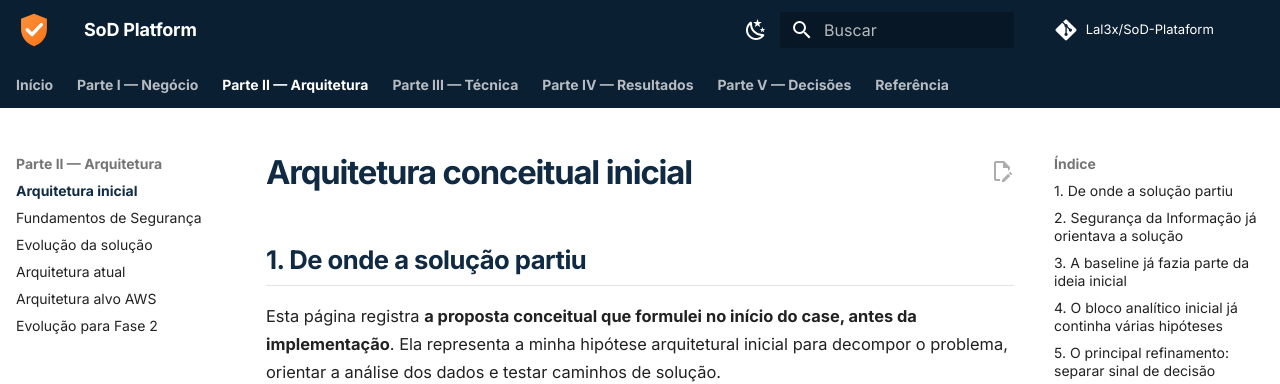
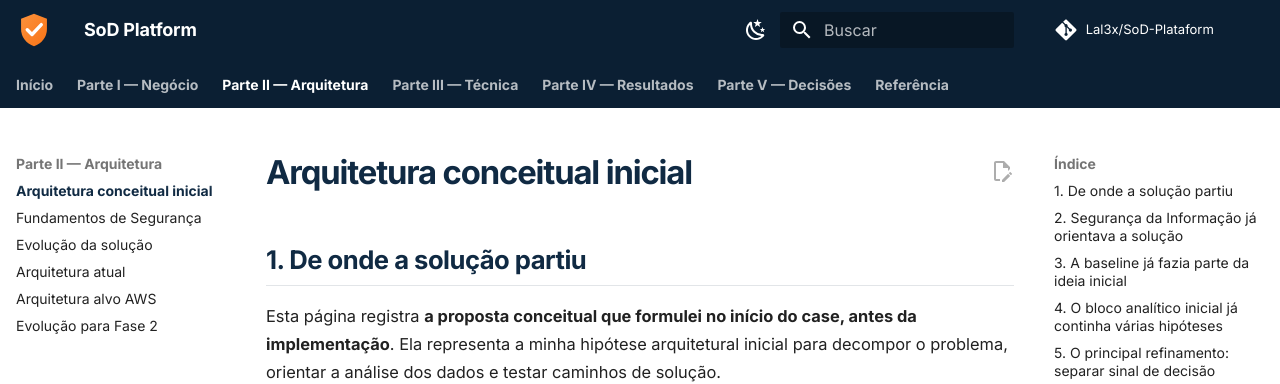
Before and after one commit to Lal3x/SoD-Plataform, an MkDocs documentation site: the page built from docs/arquitetura/arquitetura-inicial.md, in a window 1280 px wide. Shown: the top 384 px of the page. Built offline with MkDocs 1.6.1 and Material for MkDocs 9.7.7, drawn with Linux system fonts in a browser that asks for light colours; comment, search, counter and statistics services are not loaded.

Commit message:
docs: renomear arquitetura atual na documentação

```diff
--- a/mkdocs.yml
+++ b/mkdocs.yml
@@ -55,10 +55,10 @@
       - Hipóteses e dados sintéticos: negocio/hipoteses-e-dados-sinteticos.md
       - Resposta aos 9 desafios: negocio/resposta-ao-case.md
   - Parte II — Arquitetura:
-      - Arquitetura inicial: arquitetura/arquitetura-inicial.md
+      - Arquitetura conceitual inicial: arquitetura/arquitetura-inicial.md
       - Fundamentos de Segurança: arquitetura/fundamentos-seguranca.md
       - Evolução da solução: arquitetura/evolucao.md
-      - Arquitetura atual: arquitetura/arquitetura-v2.md
+      - Arquitetura atual: arquitetura/arquitetura-atual.md
       - Arquitetura alvo AWS: arquitetura/aws.md
       - Evolução para Fase 2: arquitetura/fase-2.md
   - Parte III — Técnica:
```
